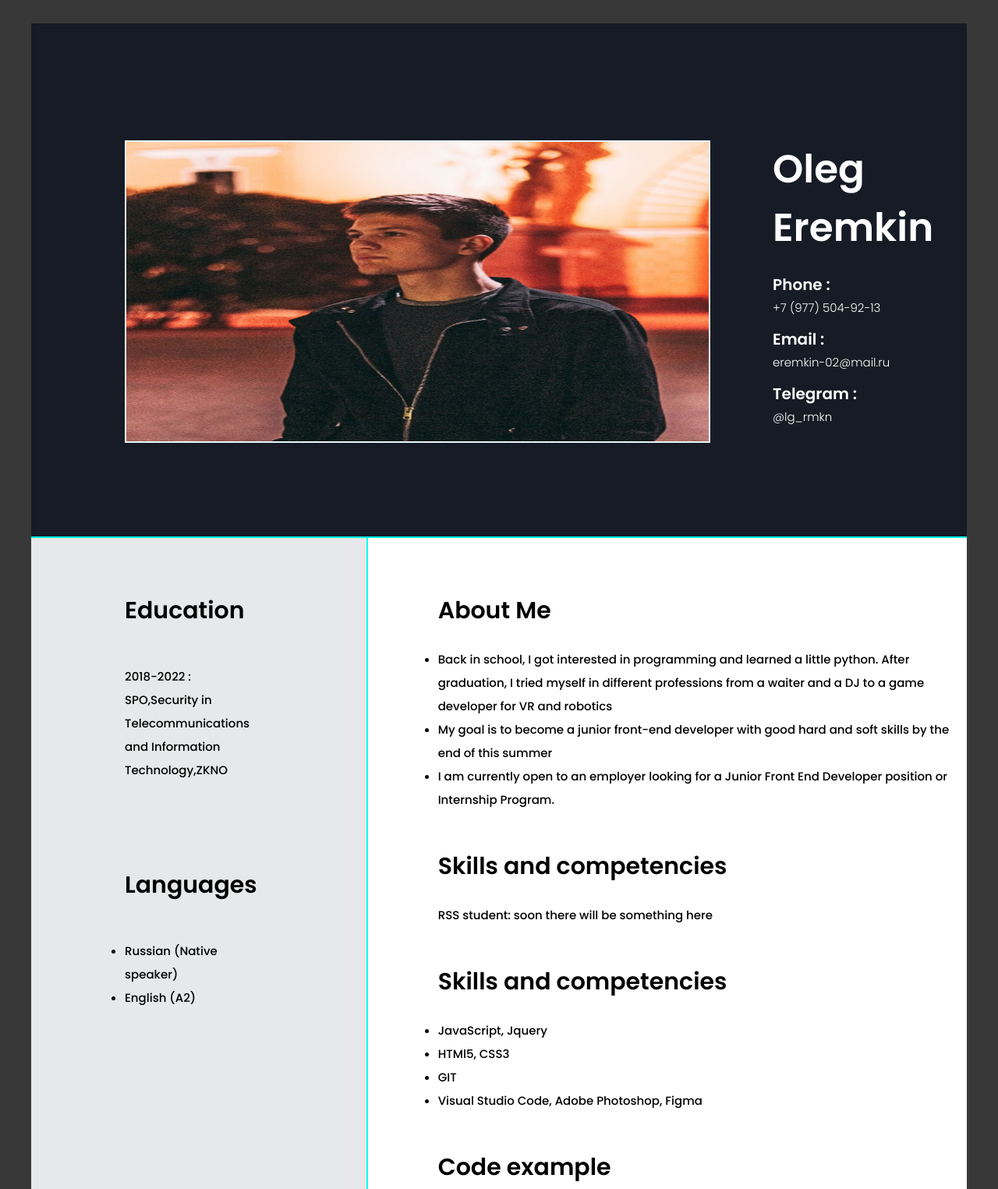
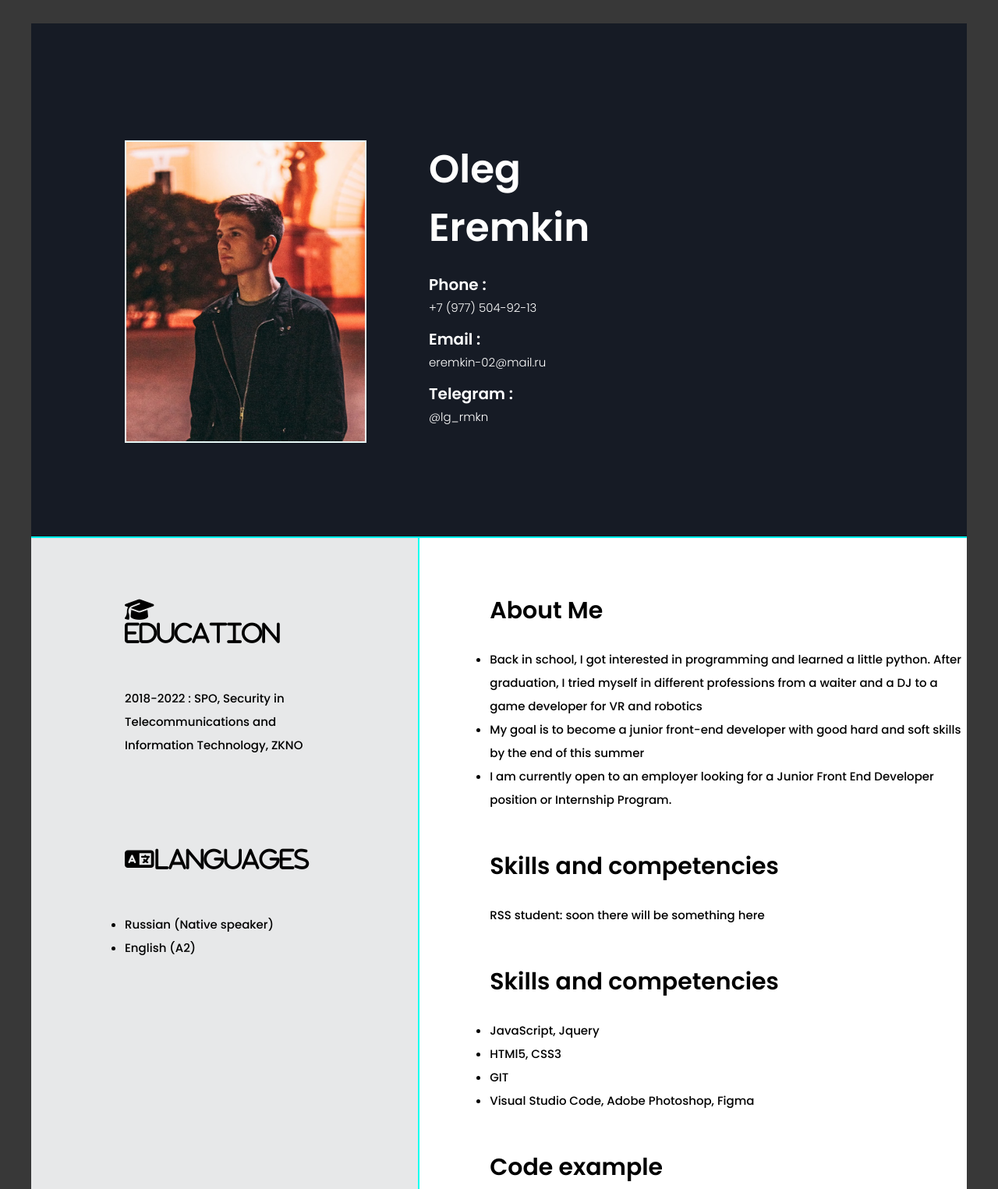
Before and after one commit to Original-pokemon/rsschool-cv, a plain HTML site: page index.html in a window 1280 px wide. Shown: the top 1525 px of the page at 78% size. Drawn offline with Linux system fonts and the light colour scheme.

Commit message:
feat: add icon

```diff
--- a/index.html
+++ b/index.html
@@ -20,8 +20,7 @@
             class="avatar"
             src="assets/img/avatar.png"
             alt="Avatar Eremkin Oleg"
-            width="751px"
-            height="939px"
+            width="310"
           />
 
           <div class="header-text">
@@ -58,16 +57,18 @@
         <aside class="left-aside">
           <div class="aside-wrapper">
             <section class="aside-section">
-              <h2 class="aside-section-title">Education</h2>
+              <h2 class="aside-section-title fas fa-graduation-cap">
+                Education
+              </h2>
 
               <p>
-                2018-2022 : SPO,Security in Telecommunications and Information
-                Technology,ZKNO
+                2018-2022 : SPO, Security in Telecommunications and Information
+                Technology, ZKNO
               </p>
             </section>
 
             <section class="aside-section">
-              <h2 class="aside-section-title">Languages</h2>
+              <h2 class="aside-section-title fas fa-language">Languages</h2>
               <ul>
                 <li>Russian (Native speaker)</li>
                 <li>English (A2)</li>
@@ -121,7 +122,7 @@
               <img
                 src="assets/img/code-example.png"
                 alt="code example"
-                width="1250px"
+                width="450"
               />
 
               <figcaption>Fig.1 - Code Example.</figcaption>
@@ -130,5 +131,9 @@
         </div>
       </main>
     </div>
+    <script
+      src="https://kit.fontawesome.com/9b578cb698.js"
+      crossorigin="anonymous"
+    ></script>
   </body>
 </html>
```
